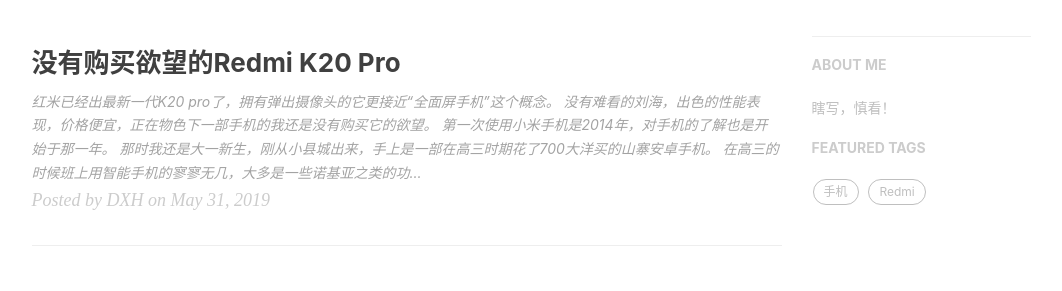
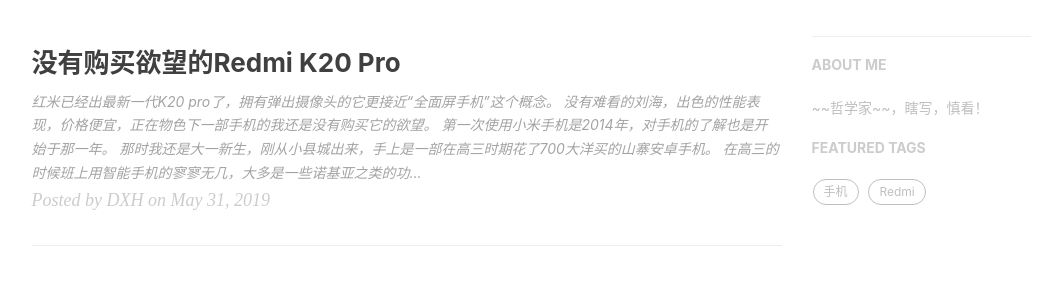
Before and after one commit to Devinteng/blog2, a Jekyll site: the page built from index.html, in a window 1280 px wide, cut to the strip 422-713 px from the top of the page. Shown: the whole strip, without its empty margins (136-1198 px from the left). Built offline with Jekyll 4.4.1, drawn with Linux system fonts in a browser that asks for light colours; nearby versions of some CDN libraries; the list of posts is cut into pages by our own code; comment, search, counter and statistics services are not loaded.

Commit message:
Update _config.yml

```diff
--- a/_config.yml
+++ b/_config.yml
@@ -75,7 +75,7 @@
 
 # Sidebar settings
 sidebar: true                           # whether or not using Sidebar.
-sidebar-about-description: "瞎写，慎看！"
+sidebar-about-description: "~~哲学家~~，瞎写，慎看！"
 sidebar-avatar:      # use absolute URL, seeing it's used in both `/` and `/about/`
 
 
```
